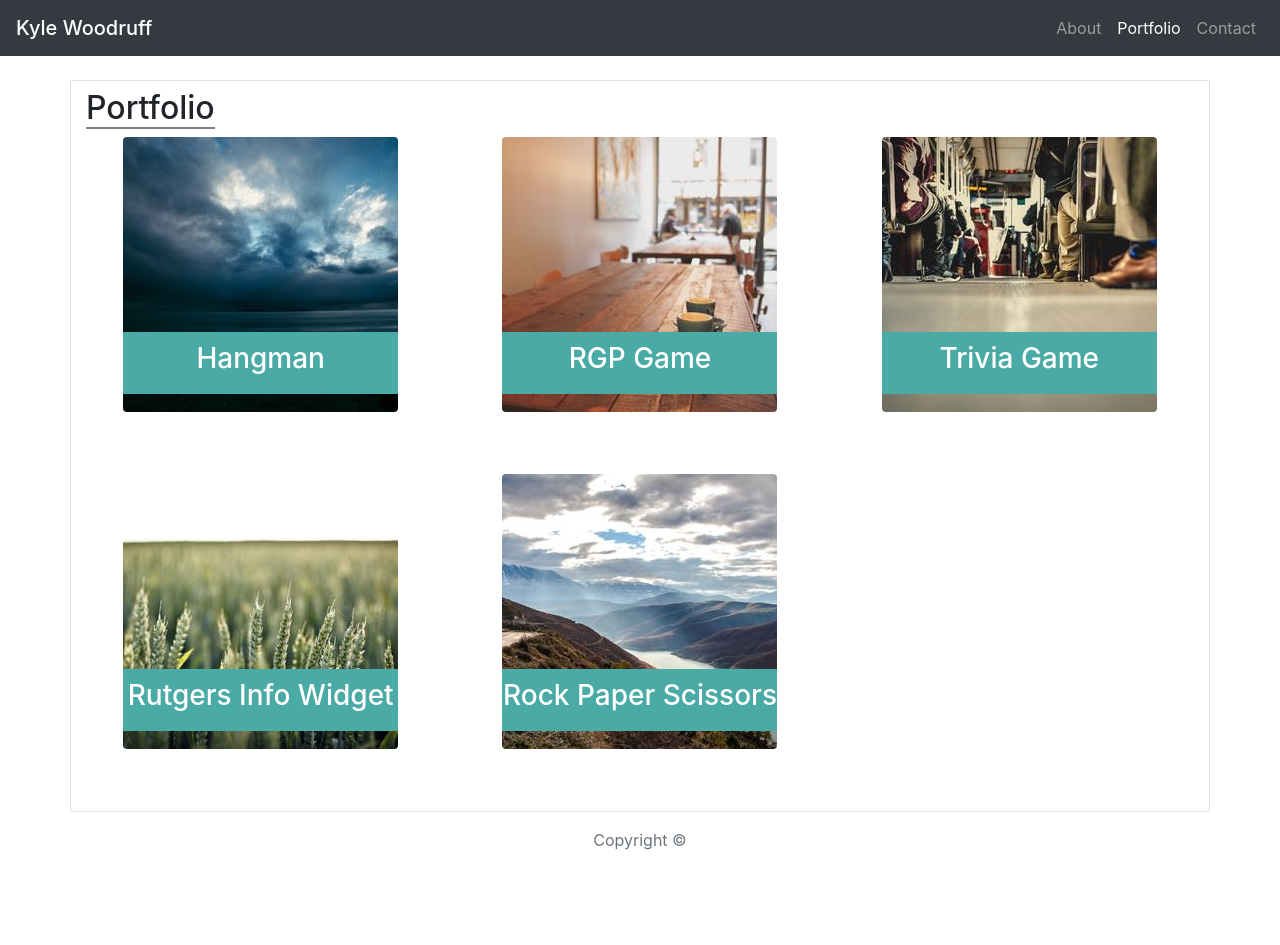
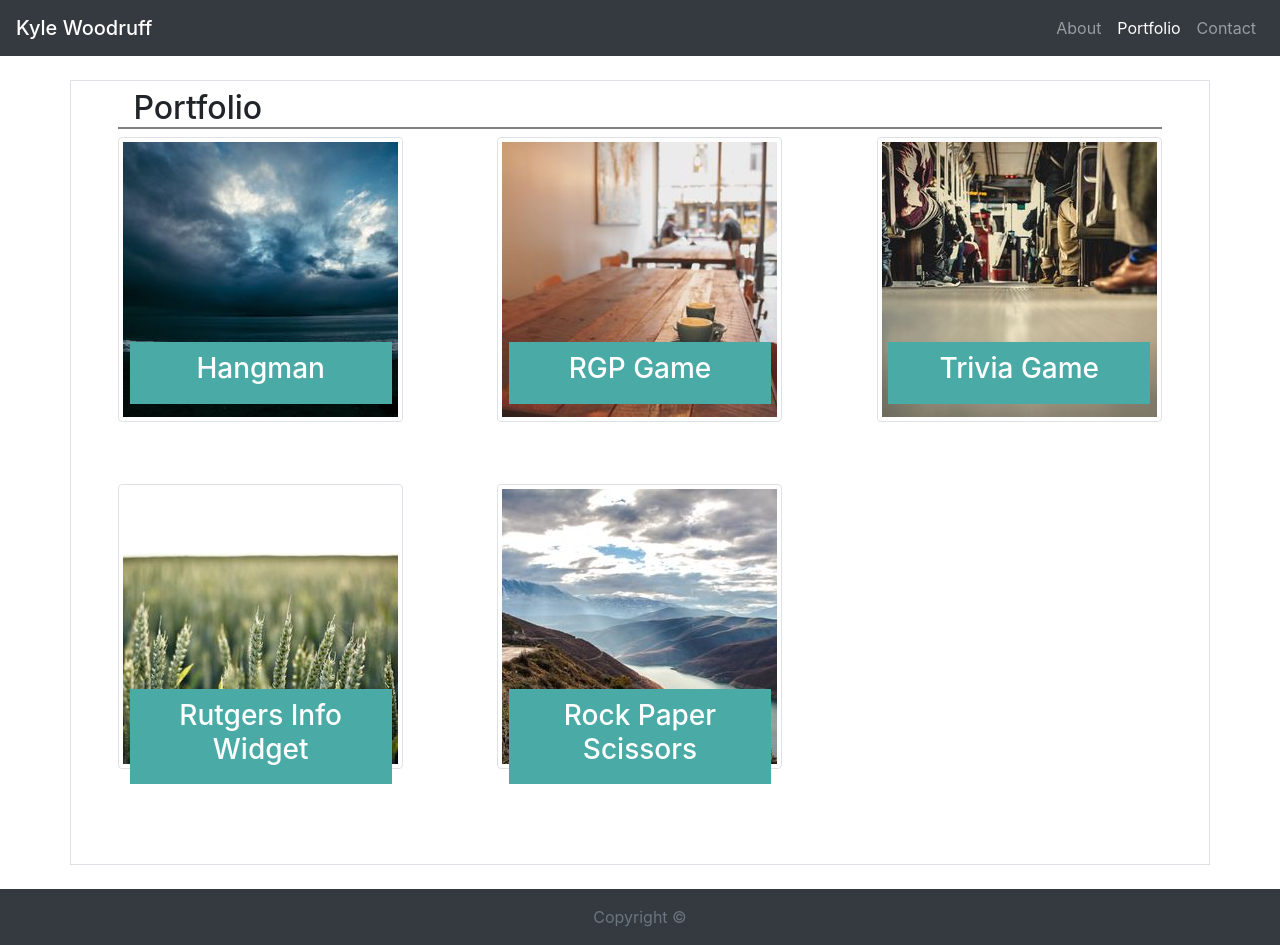
Before and after one commit to kylewoodruff/Bootstrap-Portfolio, a plain HTML site: page portfolio.html in a window 1280 px wide. Before the commit the page ends 868 px from the top, so only its background shows below. Drawn offline with nearby package versions, Linux system fonts and the light colour scheme.

Commit message:
added footer and js to other all pages.

```diff
--- a/assets/css/style.css
+++ b/assets/css/style.css
@@ -11,5 +11,5 @@ h1, h2 {
     background-color: #4aaaa5;
     height: auto;
     padding: 10px 0;
-    width: 275px;
+    width: 75%;
 }
--- a/portfolio.html
+++ b/portfolio.html
@@ -34,11 +34,14 @@
             </div>
         </nav>
     </header>
-    <div class="container border d-flex flex-wrap flex-shrink-1 mt-4">
-        <h2>Portfolio</h2>
+    <div class="container border my-4">
+        <div class="row">
+            <h2 class="col-11 mx-auto">Portfolio</h2>
+        </div>
         <div class="row">
             <article class="col-sm-4 work-example">
-                <img id="hang-img" class="rounded mx-auto d-block" src="assets/images/img1.jpg" alt="Hangman example">
+                <img id="hang-img" class="img-thumbnail rounded mx-auto d-block" src="assets/images/img1.jpg"
+                    alt="Hangman example">
                 <div class="title-wrapper position-relative mx-auto">
                     <h3 class="work-title">
                         Hangman
@@ -46,7 +49,8 @@
                 </div>
             </article>
             <article class="col-sm-4 work-example">
-                <img id="rgp-img" class="rounded mx-auto d-block" src="assets/images/img2.jpg" alt="RGP Game example">
+                <img id="rgp-img" class="img-thumbnail rounded mx-auto d-block" src="assets/images/img2.jpg"
+                    alt="RGP Game example">
                 <div class="title-wrapper position-relative mx-auto">
                     <h3 class="work-title">
                         RGP Game
@@ -54,7 +58,7 @@
                 </div>
             </article>
             <article class="col-sm-4 work-example">
-                <img id="triva-img" class="rounded mx-auto d-block" src="assets/images/img 3.jpg"
+                <img id="triva-img" class="img-thumbnail rounded mx-auto d-block" src="assets/images/img 3.jpg"
                     alt="Triva Game example">
                 <div class="title-wrapper position-relative mx-auto">
                     <h3 class="work-title">
@@ -63,7 +67,7 @@
                 </div>
             </article>
             <article class="col-sm-4 work-example">
-                <img id="widget-img" class="rounded mx-auto d-block" src="assets/images/img4.jpg"
+                <img id="widget-img" class="img-thumbnail rounded mx-auto d-block" src="assets/images/img4.jpg"
                     alt="Rutger Info Widet example">
                 <div class="title-wrapper position-relative mx-auto">
                     <h3 class="work-title">
@@ -72,21 +76,32 @@
                 </div>
             </article>
             <article class="col-sm-4 work-example">
-                <img id="rps-img" class="rounded mx-auto d-block" src="assets/images/img5.jpg"
-                    alt="Rock Paper Scissors example">
-                <div class="title-wrapper position-relative mx-auto">
-                    <h3 class="work-title">
-                        Rock Paper Scissors
-                    </h3>
+                <div>
+                    <img id="rps-img" class="img-thumbnail rounded mx-auto d-block" src="assets/images/img5.jpg"
+                        alt="Rock Paper Scissors example">
+                    <div class="title-wrapper position-relative mx-auto">
+                        <h3 class="work-title">
+                            Rock Paper Scissors
+                        </h3>
+                    </div>
                 </div>
             </article>
         </div>
     </div>
-    <footer class="footer mt-auto py-3 text-center">
+    <footer class="footer mt-auto py-3 text-center bg-dark">
         <div class="container">
             <span class="text-muted text-center">Copyright &copy;</span>
         </div>
     </footer>
+    <script src="https://code.jquery.com/jquery-3.3.1.slim.min.js"
+        integrity="sha384-q8i/X+965DzO0rT7abK41JStQIAqVgRVzpbzo5smXKp4YfRvH+8abtTE1Pi6jizo"
+        crossorigin="anonymous"></script>
+    <script src="https://cdnjs.cloudflare.com/ajax/libs/popper.js/1.14.7/umd/popper.min.js"
+        integrity="sha384-UO2eT0CpHqdSJQ6hJty5KVphtPhzWj9WO1clHTMGa3JDZwrnQq4sF86dIHNDz0W1"
+        crossorigin="anonymous"></script>
+    <script src="https://stackpath.bootstrapcdn.com/bootstrap/4.3.1/js/bootstrap.min.js"
+        integrity="sha384-JjSmVgyd0p3pXB1rRibZUAYoIIy6OrQ6VrjIEaFf/nJGzIxFDsf4x0xIM+B07jRM"
+        crossorigin="anonymous"></script>
 </body>
 
 </html>
```
Also changed, not shown: contact.html (+15 -1 lines), index.html (+11 -4 lines).
